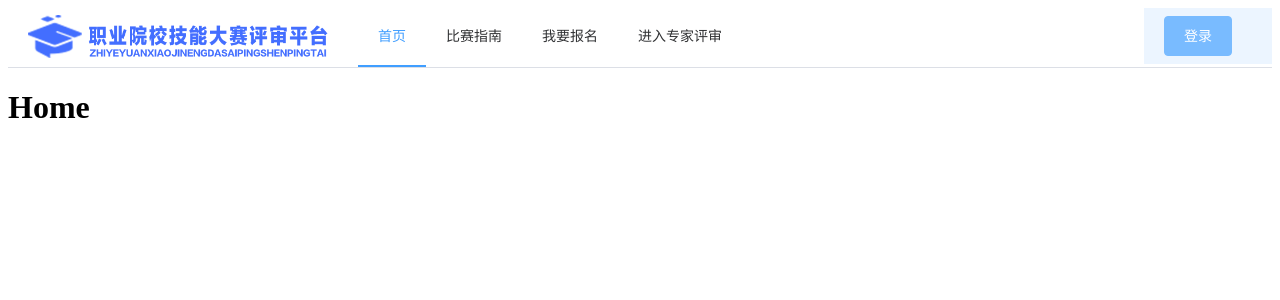
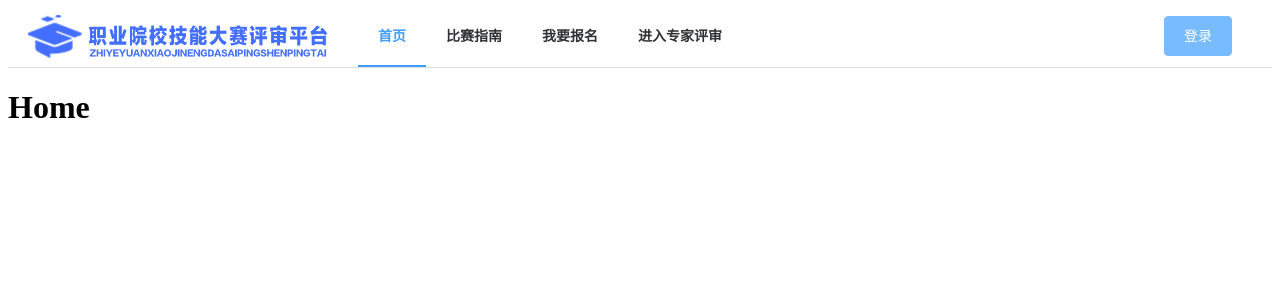
Before and after one commit to InThreeFall/tac-client, a Vue app: page / in a window 1280 px wide. In both pictures the pointer is over the item "登录". Shown: the top 300 px of the page. Built offline with nearby package versions, Linux system fonts and the light colour scheme.

Commit message:
修复导航菜单css，

```diff
--- a/src/App.vue
+++ b/src/App.vue
@@ -40,10 +40,10 @@ import {RouterView} from 'vue-router'
 <style scoped>
 
 /*加粗字体*/
-.custom-menu el-menu-item {
+.custom-menu .el-menu-item {
   font-weight: bold;
 }
-.custom-menu .custom-menuitem el-menu-item:hover {
+.custom-menu .custom-menuitem .el-menu-item:hover {
   background-color: transparent;
 }
 </style>
```
